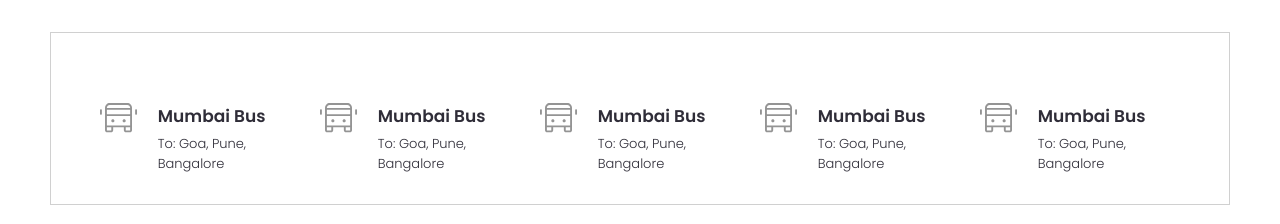
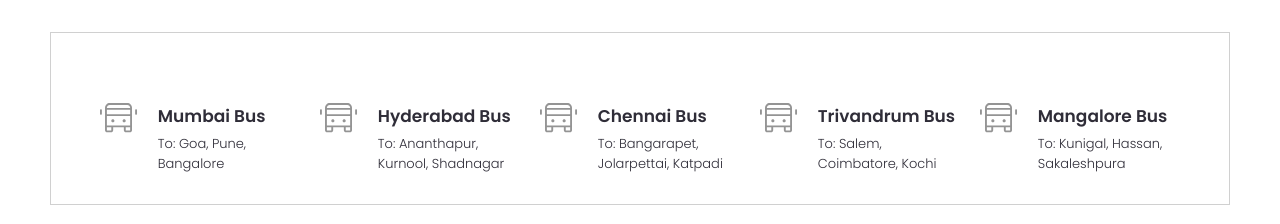
Before and after one commit to Curran-C/yesgobusfull, a React (Vite) app in the folder client/: page /busbooking/payment in a window 1280 px wide. Shown: the part 2158-2382 px from the top of the page. Built offline with nearby package versions, Linux system fonts and the light colour scheme; sample sign-in values are in the browser's storage.

Commit message:
fix: five different bus routes

```diff
--- a/client/src/components/PopularRoutes/PopularRoutes.jsx
+++ b/client/src/components/PopularRoutes/PopularRoutes.jsx
@@ -1,8 +1,22 @@
 import { graybus } from "../../assets/homepage";
+import { Link } from "react-router-dom";
 import "./PopularRoutes.scss";
 
 const PopularRoutes = ({ busname, to }) => {
+  let toLocation = busname.split(" ")[0];
+
+  let currentDate = new Date();
+  const year = currentDate.getFullYear();
+  const month = String(currentDate.getMonth() + 1).padStart(2, "0");
+  const day = String(currentDate.getDate()).padStart(2, "0");
+  currentDate = `${year}-${month}-${day}`;
+
   return (
+    <Link
+      to={`/busbooking?from=Bangalore&to=${toLocation}&date=${currentDate}`}
+      target="_blank"
+      className="link"
+    >
       <div className="popularRoutes">
         <div className="left">
           <img src={graybus} alt="" />
@@ -12,6 +26,7 @@ const PopularRoutes = ({ busname, to }) => {
           <p>{`To: ${to}`}</p>
         </div>
       </div>
+    </Link>
   );
 };
 
--- a/client/src/components/PopularRoutes/PopularRoutes.scss
+++ b/client/src/components/PopularRoutes/PopularRoutes.scss
@@ -1,3 +1,8 @@
+.link {
+  text-decoration: none;
+  color: inherit;
+}
+
 .popularRoutes {
   display: flex;
   align-items: start;
@@ -14,10 +19,12 @@
     flex-direction: column;
     gap: 5px;
     h1 {
+      cursor: pointer;
       font-size: 17px;
       font-weight: 600;
     }
     p {
+      cursor: pointer;
       font-size: 13px;
       font-weight: 300;
     }
--- a/client/src/pages/Payment/Payment.jsx
+++ b/client/src/pages/Payment/Payment.jsx
@@ -395,10 +395,22 @@ const Payment = () => {
 
         <div className="popularBusRoutesContainer">
           <PopularRoutes busname={"Mumbai Bus"} to={"Goa, Pune, Bangalore"} />
-          <PopularRoutes busname={"Mumbai Bus"} to={"Goa, Pune, Bangalore"} />
-          <PopularRoutes busname={"Mumbai Bus"} to={"Goa, Pune, Bangalore"} />
-          <PopularRoutes busname={"Mumbai Bus"} to={"Goa, Pune, Bangalore"} />
-          <PopularRoutes busname={"Mumbai Bus"} to={"Goa, Pune, Bangalore"} />
+          <PopularRoutes
+            busname={"Hyderabad Bus"}
+            to={"Ananthapur, Kurnool, Shadnagar"}
+          />
+          <PopularRoutes
+            busname={"Chennai Bus"}
+            to={"Bangarapet, Jolarpettai, Katpadi"}
+          />
+          <PopularRoutes
+            busname={"Trivandrum Bus"}
+            to={"Salem, Coimbatore, Kochi"}
+          />
+          <PopularRoutes
+            busname={"Mangalore Bus"}
+            to={"Kunigal, Hassan, Sakaleshpura"}
+          />
         </div>
       </div>
       <Footer />
```
Lines whose indentation alone changed are shown as unchanged.
